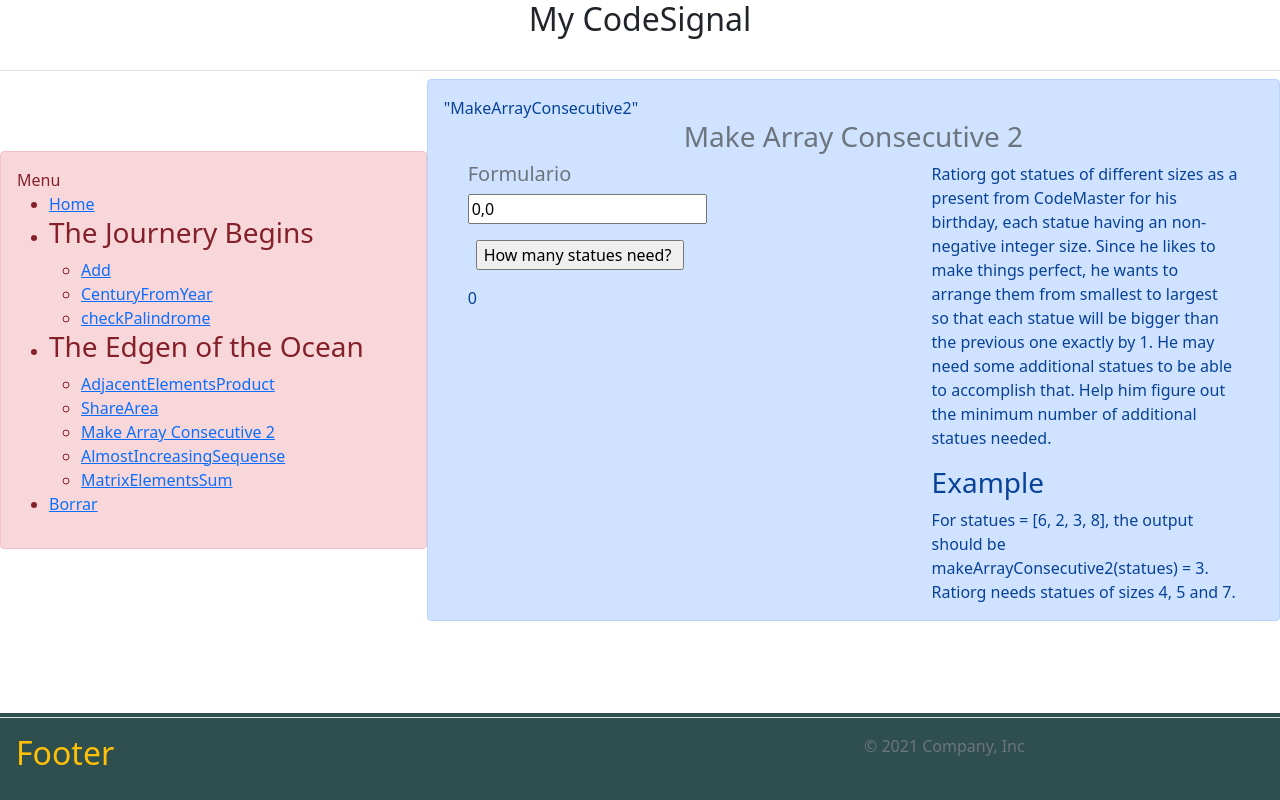
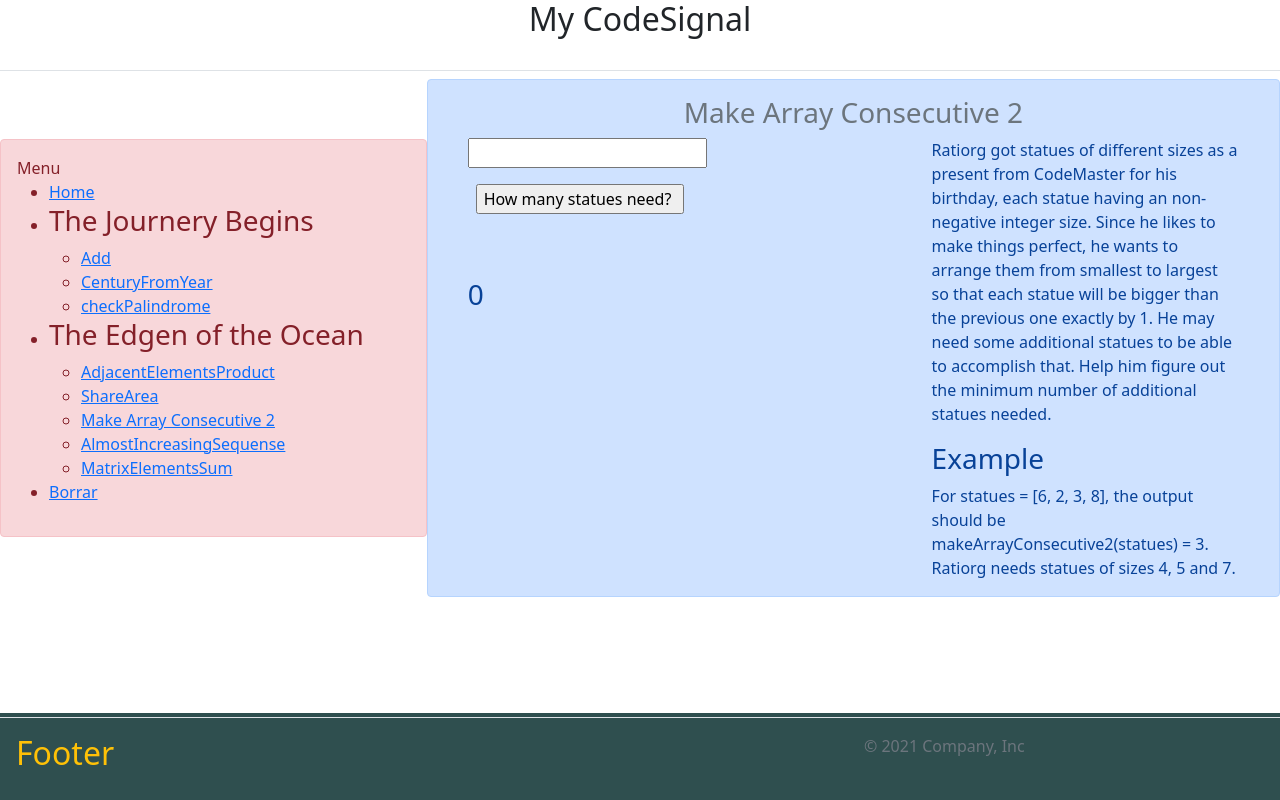
Before and after one commit to YordanSBarrera/My_App_CodeSign, a React (Create React App) app: page /MakeArrayConsecutive2 in a window 1280 px wide. Built offline with nearby package versions, Linux system fonts and the light colour scheme.

Commit message:
fix Forms

```diff
--- a/src/components/Formulario.js
+++ /dev/null
@@ -1,63 +0,0 @@
-import { useEffect, useState } from "react";
-
-const Formulario = (props) => {
-  /*
-  valorInial,
-  nameFormulario, -> nombre del ejercicio
-  info,       -> informacion del ejercicio
-  setValor, -> pasar dato al padre (ejercicio)
-  nameButton ->nombre del Botton
-  */
-
-  const [input, setInput] = useState(props.valorInial);
-  const [res, setRes] = useState(props.respuesta);
-
-  useEffect(() => {
-    console.log("cambio la respuesta");
-    setRes(props.respuesta);
-  }, [props.respuesta]);
-
-  const handleSubmit = (e) => {
-    e.preventDefault();
-    props.setValor(input);
-    console.log("V.a pasar-> " + input);
-    props.exe();
-    setRes(props.respuesta);
-  };
-  const handleChange = (e) => {
-    setInput(e.target.value);
-    props.setValor(input);
-  };
-
-  return (
-    <div className="container">
-      <div className="text-muted text-center">
-        <h3>
-          {props.nameFormulario ? props.nameFormulario : "Formulario x Default"}
-        </h3>
-      </div>
-      <div className="row">
-        <div className="col-7">
-          <form onSubmit={handleSubmit}>
-            <h5 className="text-muted">Formulario</h5>
-            <input
-              type="text"
-              placeholder={props.valorInial}
-              value={input}
-              onChange={handleChange}
-              name="campo"
-            />
-            <input
-              className="mx-2 my-3"
-              type="submit"
-              value={props.nameButton ? props.nameButton : "Aceptar"}
-            />
-          </form>
-          <label>{res}</label>
-        </div>
-        <div className="col-5">{props.info}</div>
-      </div>
-    </div>
-  );
-};
-export default Formulario;
--- a/src/components/Formulario2.js
+++ b/src/components/Formulario1I.js
@@ -1,13 +1,4 @@
-//import { useEffect, useState } from "react";
-
-const Formulario = (props) => {
-  /*   const handleSubmit = (e) => {
-        e.preventDefault();
-        props.setValor(input);
-
-        setRes(props.respuesta);
-      };
-*/
+const Formulario1I = (props) => {
   return (
     <div className="container">
       <div className="text-muted text-center">
@@ -18,13 +9,11 @@ const Formulario = (props) => {
       <div className="row">
         <div className="col-7">
           <form onSubmit={props.handleSubmit}>
-            <h5 className="text-muted">Formulario</h5>
             <input
               type="text"
               placeholder={props.ValorInicial}
               value={props.value}
-              onChange={(e) => props.setValor(e.target.value)}
-              name="campo"
+              onChange={(e) => props.setValue(e.target.value)}
             />
             <input
               className="mx-2 my-3"
@@ -32,11 +21,15 @@ const Formulario = (props) => {
               value={props.nameButton ? props.nameButton : "Aceptar"}
             />
           </form>
-          <label>{props.respuesta}</label>
+          <br />
+          <br />
+          <h3>
+            <label>{props.respuesta}</label>
+          </h3>
         </div>
         <div className="col-5">{props.info}</div>
       </div>
     </div>
   );
 };
-export default Formulario;
+export default Formulario1I;
--- a/src/components/Formulario2Input.js
+++ b/src/components/Formulario2Input.js
@@ -1,38 +1,4 @@
-import { useState } from "react";
-
-const Formulario = (props) => {
-  /*
-  {
-  valorInial,
-  valorInial2,
-  nameFormulario,  -> nombre del ejercicio
-  info,            -> informacion del ejercicio
-  setValor,        -> pasar dato al padre (ejercicio)
-  setValor2,
-  nameButton,      ->nombre del Botton
-  }
-  */
-  const [input, setInput] = useState(props.valorInial ? props.valorInial : 0);
-  const [input2, setInput2] = useState(
-    props.valorInial2 ? props.valorInial2 : 0
-  );
-  const [res, setRes] = useState(props.respuesta ? props.respuesta : "");
-
-  const handleSubmit = (e) => {
-    e.preventDefault();
-    props.setValor(input);
-    props.setValor2(input2);
-
-    props.exe();
-    setRes(props.respuesta);
-  };
-  const handleChange = (e) => {
-    setInput(e.target.value);
-  };
-  const handleChange2 = (e) => {
-    setInput2(e.target.value);
-  };
-
+const Formulario2 = (props) => {
   return (
     <div className="container">
       <div className="text-muted text-center">
@@ -42,23 +8,21 @@ const Formulario = (props) => {
       </div>
       <div className="row">
         <div className="col-7">
-          <form onSubmit={handleSubmit}>
+          <form onSubmit={props.handleSubmit}>
             <h5 className="text-muted">Formulario</h5>
             <input
               type="text"
               placeholder={props.valorInial ? props.valorInial : ""}
-              value={input}
-              onChange={handleChange}
-              name="campo"
+              value={props.value1}
+              onChange={(e) => props.setValue1(e.target.value)}
               className="mx-2"
               size="10"
             />
             <input
               type="text"
               placeholder={props.valorInial2 ? props.valorInial2 : ""}
-              value={input2}
-              onChange={handleChange2}
-              name="campo2"
+              value={props.value2}
+              onChange={(e) => props.setValue2(e.target.value)}
               size="10"
             />
             <input
@@ -67,7 +31,7 @@ const Formulario = (props) => {
               value={props.nameButton ? props.nameButton : "Aceptar"}
             />
           </form>
-          <label>{res}</label>
+          <label>{props.respuesta}</label>
         </div>
         <div className="col-5">
           {props.info ? props.info : "This Form have not info"}
@@ -76,4 +40,4 @@ const Formulario = (props) => {
     </div>
   );
 };
-export default Formulario;
+export default Formulario2;
--- a/src/components/Vistas/AdjacentElementsProduct.js
+++ b/src/components/Vistas/AdjacentElementsProduct.js
@@ -1,11 +1,11 @@
 import { useState } from "react";
-import Formulario from "../Formulario";
+import Formulario from "../Formulario1I";
 import { inStringOutArray } from "../codeSignal/FuncionesAux";
 import { AdjacentElementsProductFunc } from "../codeSignal/EdgeOfTheOcean";
 
 const AdjacentElementsProduct = () => {
   const [array, setArray] = useState("0,0");
-  const [resp, setResp] = useState("???");
+  const [resp, setResp] = useState("");
   // console.log(array);
   const info = (
     <div>
@@ -19,19 +19,9 @@ const AdjacentElementsProduct = () => {
       produce the largest product.
     </div>
   );
-
-  // const getNumbersInString=(string) =>{
-  //   var tmp = string.split("");
-  //   var map = tmp.map(function(current) {
-  //     if (!isNaN(parseInt(current))) {
-  //       return current;
-  //     }
-  //   });
-  const AEProduct = () => {
-    // console.log("-->" + !isNaN(array[0]) + " " + array[0]);
-    const valorAChequiar = inStringOutArray(array);
-
-    setResp(AdjacentElementsProductFunc(valorAChequiar));
+  const handleSubmit = (e) => {
+    e.preventDefault();
+    setResp(AdjacentElementsProductFunc(inStringOutArray(array)));
   };
   return (
     <div>
@@ -39,10 +29,10 @@ const AdjacentElementsProduct = () => {
         nameFormulario="AdjacentElementsProduct"
         valorInial={array}
         info={info}
-        setValor={setArray}
+        setValue={setArray}
         nameButton="Buscar AEProduct "
         respuesta={resp}
-        exe={AEProduct}
+        handleSubmit={handleSubmit}
       />
     </div>
   );
--- a/src/components/Vistas/AlmostIncreasingSequense.js
+++ b/src/components/Vistas/AlmostIncreasingSequense.js
@@ -1,7 +1,7 @@
 import { useState } from "react";
 import { AlmostincreasingSequenceFunc } from "../codeSignal/EdgeOfTheOcean";
 import { inStringOutArray } from "../codeSignal/FuncionesAux";
-import Formulario from "../Formulario";
+import Formulario1I from "../Formulario1I";
 
 const AlmostIncreasingSequense = () => {
   const [array, setArray] = useState("0,0");
@@ -28,23 +28,19 @@ const AlmostIncreasingSequense = () => {
     </div>
   );
 
-  const FunctAlmostIncreasingSequense = () => {
-    const v = inStringOutArray(array);
-    console.log("In Array..>", v);
-
-    setRespuesta(AlmostincreasingSequenceFunc(v));
-    console.log("Resp...>", respuesta);
+  const handleSubmit = (e) => {
+    e.preventDefault();
+    setRespuesta(AlmostincreasingSequenceFunc(inStringOutArray(array)));
   };
-
   return (
     <div>
-      <Formulario
+      <Formulario1I
         nameFormulario="AlmostIncreasingSequense"
         valorInial={array}
         info={info}
-        setValor={setArray}
+        setValue={setArray}
         respuesta={respuesta}
-        exe={FunctAlmostIncreasingSequense}
+        handleSubmit={handleSubmit}
       />
     </div>
   );
--- a/src/components/Vistas/CenturyFromYear.js
+++ b/src/components/Vistas/CenturyFromYear.js
@@ -1,5 +1,5 @@
 import { useState } from "react/cjs/react.development";
-import Formulario from "../Formulario";
+import Formulario from "../Formulario1I";
 import { CenturyFromYearFunc } from "../codeSignal/TheJourneyBegins";
 
 const CenturyFromYear = () => {
@@ -25,19 +25,20 @@ const CenturyFromYear = () => {
       </ul>
     </div>
   );
-  const CFY_exe = () => {
-    setRespuesta(CenturyFromYearFunc(anno));
+
+  const handleSubmit = (e) => {
+    e.preventDefault();
+    setRespuesta("Century " + CenturyFromYearFunc(anno));
   };
-
   return (
     <div className="container">
       <Formulario
         nameFormulario={"Given a year, return the century it is in"}
         info={description}
-        setValor={setAnno}
-        exe={CFY_exe}
+        setValue={setAnno}
         respuesta={respuesta}
         nameButton={"Siglo?"}
+        handleSubmit={handleSubmit}
       />
     </div>
   );
--- a/src/components/Vistas/MakeArrayConsecutive2.js
+++ b/src/components/Vistas/MakeArrayConsecutive2.js
@@ -1,5 +1,5 @@
 import { useState } from "react";
-import Formulario from "../Formulario";
+import Formulario1I from "../Formulario1I";
 import { inStringOutArray } from "../codeSignal/FuncionesAux";
 import { Make_Array_Consecutive_2Func } from "../codeSignal/EdgeOfTheOcean";
 
@@ -23,24 +23,21 @@ const MakeArrayConsecutive2 = () => {
       Ratiorg needs statues of sizes 4, 5 and 7.
     </div>
   );
-  const FunctMakeArrayConsecutive2 = () => {
-    console.log("valor...>", array);
+
+  const handleSubmit = (e) => {
+    e.preventDefault();
     setRespuesta(Make_Array_Consecutive_2Func(inStringOutArray(array)));
-
-    console.log("resp...>", respuesta);
   };
-
   return (
     <div>
-      "MakeArrayConsecutive2"
-      <Formulario
+      <Formulario1I
         nameFormulario="Make Array Consecutive 2"
         valorInial={array}
         info={info}
-        setValor={setArray}
+        setValue={setArray}
         nameButton="How many statues need? "
         respuesta={respuesta}
-        exe={FunctMakeArrayConsecutive2}
+        handleSubmit={handleSubmit}
       />
     </div>
   );
--- a/src/components/Vistas/Palindrome.js
+++ b/src/components/Vistas/Palindrome.js
@@ -1,11 +1,10 @@
 import React, { useState } from "react";
-import Formulario from "../Formulario2";
-import FormResp from "../FormResp";
+import Formulario1I from "../Formulario1I";
 import { CheckPalindromeFunc } from "../codeSignal/TheJourneyBegins";
 const Palindrome = () => {
   const [cadena, setCadena] = useState("Entre una Cadena");
+  const [respuesta, setRespuesta] = useState("");
 
-  const [respuesta, setRespuesta] = useState("");
   const description = (
     <div>
       <h2> Example</h2>
@@ -28,13 +27,6 @@ const Palindrome = () => {
     </div>
   );
 
-  const esPalindrome = () => {
-    console.log("V. llega->" + cadena);
-    setRespuesta(CheckPalindromeFunc(cadena));
-    console.log(cadena);
-    console.log(respuesta);
-  };
-
   const handleSubmit = (e) => {
     e.preventDefault();
     console.log("cadena..>", cadena);
@@ -46,32 +38,16 @@ const Palindrome = () => {
 
   return (
     <div className="container">
-      <Formulario
+      <Formulario1I
         valorInial={cadena}
         nameFormulario={"Given the string, check if it is a palindrome."}
         info={description}
-        setValor={setCadena}
-        exe={esPalindrome}
+        setValue={setCadena}
         respuesta={respuesta}
         nameButton={"Palindrome?"}
         handleSubmit={handleSubmit}
       />
-      <FormResp resp={respuesta} />
     </div>
   );
 };
 export default Palindrome;
-/**
- *  <h3 className="text-muted">Seccion Palindrome</h3>
-      <input
-        type="text"
-        onChange={(e) => {
-          setCadena(e.target.value);
-        }}
-      />
-      <button className="mx-2 my-3" onClick={esPalindrome}>
-        Palindrome?
-      </button>
-      <br />
-      <label>{texto}</label>
- */
--- a/src/components/Vistas/ShareArea.js
+++ b/src/components/Vistas/ShareArea.js
@@ -1,11 +1,11 @@
 import { useState } from "react";
 import { ShapeAreaFunc } from "../codeSignal/EdgeOfTheOcean";
 import { getNumbersInString } from "../codeSignal/FuncionesAux";
-import Formulario from "../Formulario";
+import Formulario1I from "../Formulario1I";
 
 const ShareArea = () => {
   const [n, setN] = useState("0");
-  const [respuesta, setRespuesta] = useState("0");
+  const [respuesta, setRespuesta] = useState("");
   const info = (
     <div>
       <p className="text-muted font-italic">
@@ -22,24 +22,27 @@ const ShareArea = () => {
       For n = 3, the output should be shapeArea(n) = 13.
     </div>
   );
-  const functShareArea = () => {
-    console.log("share area-> " + getNumbersInString(n));
 
-    setRespuesta(ShapeAreaFunc(getNumbersInString(n)));
+  const handleSubmit = (e) => {
+    e.preventDefault();
+
+    setRespuesta(
+      "n=" +
+        getNumbersInString(n) +
+        "  ShareArea: " +
+        ShapeAreaFunc(getNumbersInString(n))
+    );
   };
 
   return (
     <div>
-      SHARE AREA
-      <Formulario
+      <Formulario1I
         valorInial={n}
         nameFormulario={"Share Area"}
         info={info}
-        setValor={setN}
-        exe={functShareArea}
-        respuesta={
-          "n=" + getNumbersInString(n) + " --> ShareArea: " + respuesta
-        }
+        setValue={setN}
+        handleSubmit={handleSubmit}
+        respuesta={respuesta}
         nameButton={"Share Area"}
       />
     </div>
--- a/src/components/Vistas/TwoSum.js
+++ b/src/components/Vistas/TwoSum.js
@@ -5,17 +5,22 @@ import Formulario2Input from "../Formulario2Input";
 const TwoSum = () => {
   const [num1, setNum1] = useState(0);
   const [num2, setNum2] = useState(0);
-  const [resp, setResp] = useState(0);
-  const TS_exe = () => {
-    setResp(AddFunc(parseInt(num1), parseInt(num2)));
+  const [respuesta, setRespuesta] = useState();
+
+  const handleSubmit = (e) => {
+    e.preventDefault();
+    setRespuesta(AddFunc(parseInt(num1), parseInt(num2)));
   };
   return (
     <Formulario2Input
-      setValor={setNum1}
-      setValor2={setNum2}
-      nameButton={"Sumar"}
-      exe={TS_exe}
-      respuesta={resp}
+      nameFormulario={"Add TWO NUMBER"}
+      setValue1={setNum1}
+      setValue2={setNum2}
+      nameButton={"Add"}
+      respuesta={respuesta}
+      value1={num1}
+      value2={num2}
+      handleSubmit={handleSubmit}
     />
   );
 };
```
Also changed, not shown: src/components/FormResp.js (deleted, +0 -10 lines).
